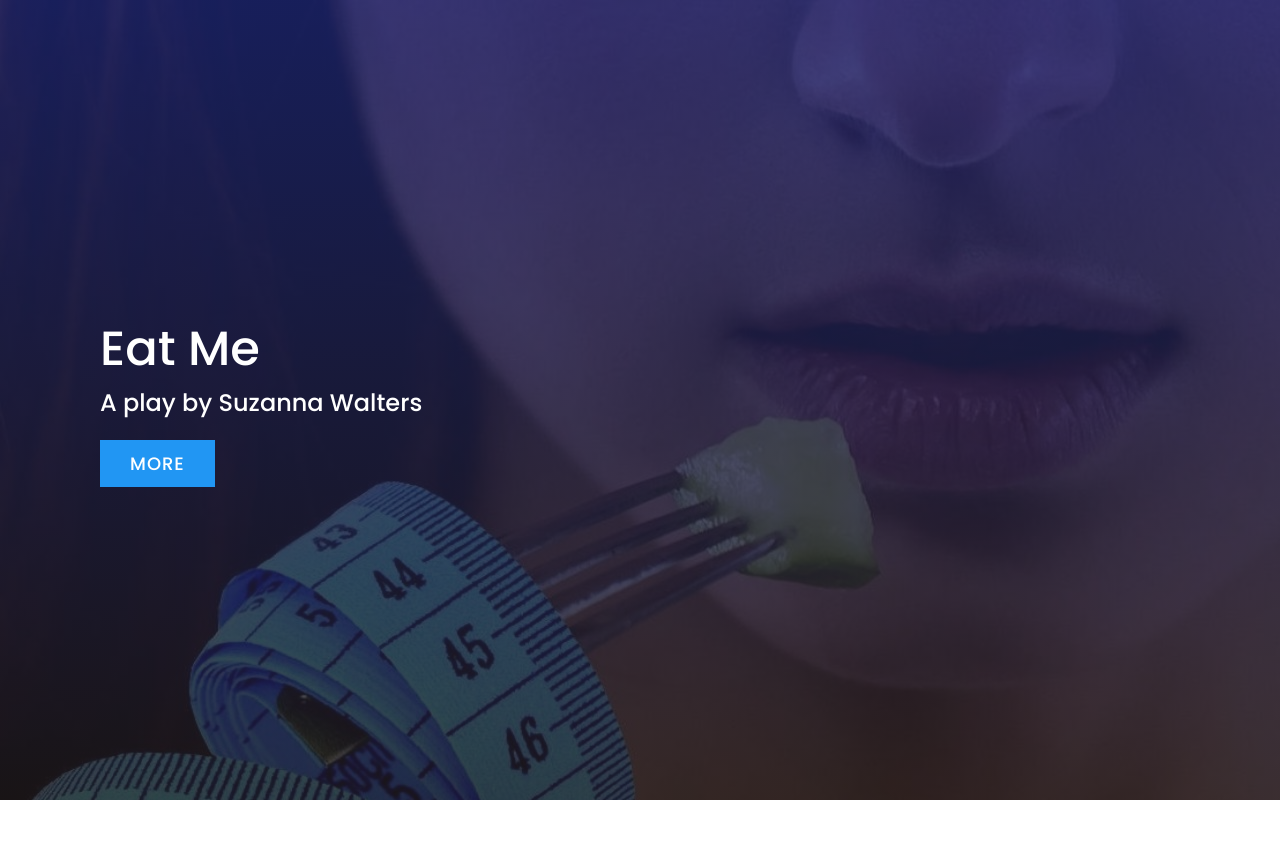
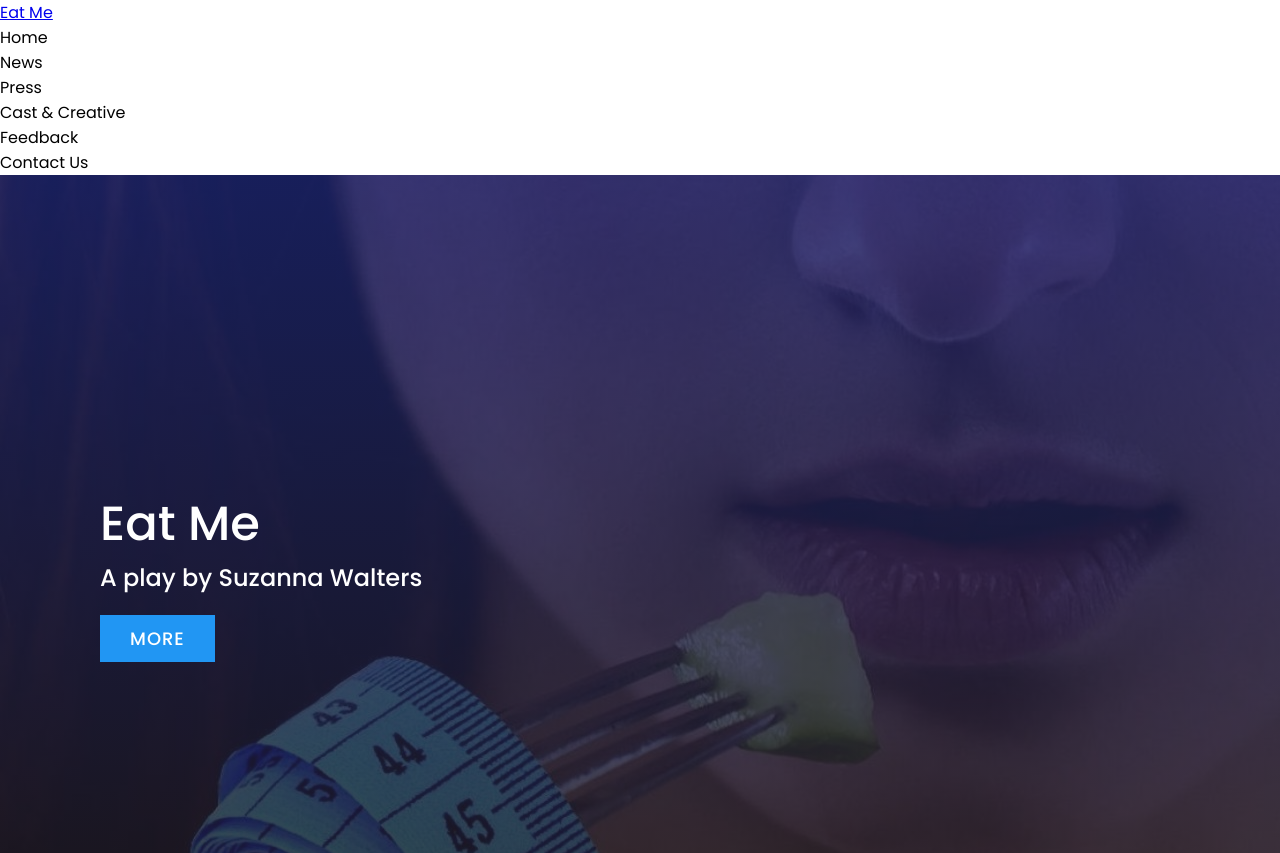
Before and after one commit to dominicdaviescodes/eatme, a plain HTML site: page index.html in a window 1280 px wide. Shown: the top 853 px of the page. Before the commit the page ends 800 px from the top, so only its background shows below. Drawn offline with Linux system fonts and the light colour scheme.

Commit message:
html, add header, navigation

```diff
--- a/index.html
+++ b/index.html
@@ -10,6 +10,18 @@
 </head>
 
 <body>
+  <header>
+    <a href="#" class="logo">Eat Me</a>
+    <div class="toggle"></div>
+    <ul>
+      <li>Home</li>
+      <li>News</li>
+      <li>Press</li>
+      <li>Cast &amp; Creative</li>
+      <li>Feedback</li>
+      <li>Contact Us</li>
+    </ul>
+  </header>
   <section class="banner">
     <div class="textBx">
       <h2>Eat Me</h2>
```
Also changed, not shown: style.css (+6 -5 lines).
